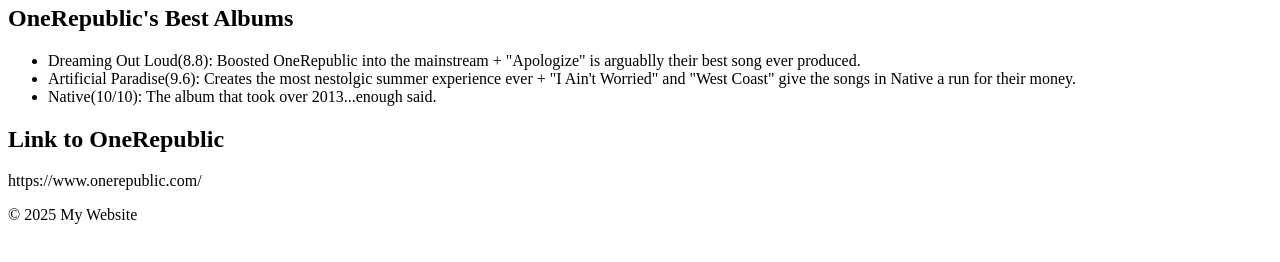
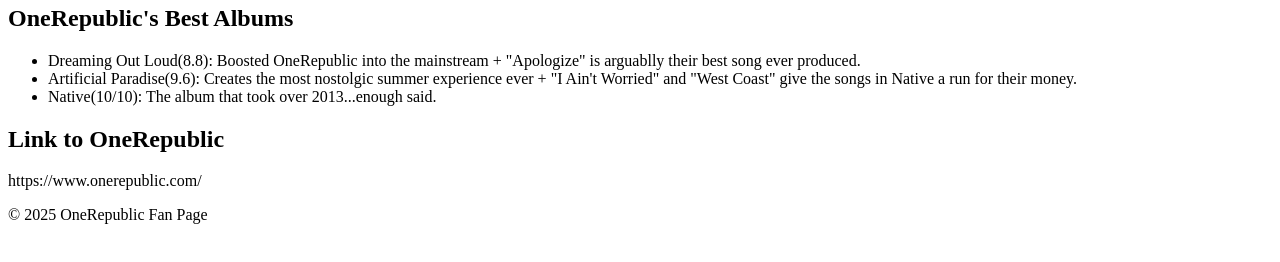
Before and after one commit to schall-lipsomb/Web-App-Dev., a plain HTML site: page band.html in a window 1280 px wide. Shown: the part 178-440 px from the top of the page. Drawn offline with Linux system fonts and the light colour scheme.

Commit message:
Update band.html

```diff
--- a/band.html
+++ b/band.html
@@ -17,7 +17,7 @@
         <h2>OneRepublic's Best Albums</h2>
         <ul>
             <li>Dreaming Out Loud(8.8): Boosted OneRepublic into the mainstream + "Apologize" is arguablly their best song ever produced.</li>
-            <li>Artificial Paradise(9.6): Creates the most nestolgic summer experience ever + "I Ain't Worried" and "West Coast" give the songs in Native a run for their money.</li>
+            <li>Artificial Paradise(9.6): Creates the most nostolgic summer experience ever + "I Ain't Worried" and "West Coast" give the songs in Native a run for their money.</li>
             <li>Native(10/10): The album that took over 2013...enough said.</li>
         </ul>
         <h2>Link to OneRepublic</h2>
@@ -25,7 +25,7 @@
     </main>
 
     <footer>
-        <p>&copy; 2025 My Website</p>
+        <p>&copy; 2025 OneRepublic Fan Page</p>
     </footer>
 </body>
 </html>
```
